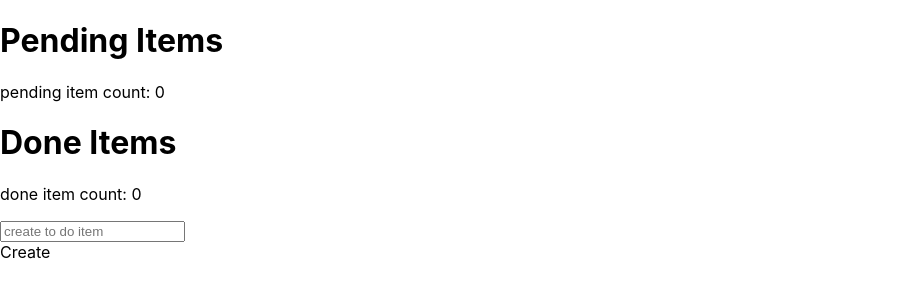
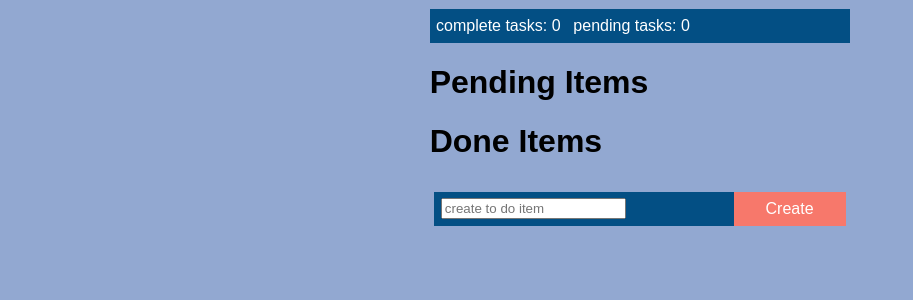
Before and after one commit to pat0026/web-app-react, a React (Create React App) app: page / in a window 1280 px wide. Shown: the top 300 px of the page, without its empty margins (0-913 px from the left). Built offline with nearby package versions, Linux system fonts and the light colour scheme; no server answers.

Commit message:
[Chapter-5] Lifting CSS into React

```diff
--- a/src/App.css
+++ b/src/App.css
@@ -1,38 +1,112 @@
-.App {
-  text-align: center;
+/* * {
+    margin: 0;
+    padding: 0;
+    box-sizing: border-box;
+} */
+
+body, .App {
+  background-color: #92a8d1;
+  font-family: Arial, Helvetica, sans-serif;
+  height: 100vh;
 }
 
-.App-logo {
-  height: 40vmin;
-  pointer-events: none;
-}
-
-@media (prefers-reduced-motion: no-preference) {
-  .App-logo {
-    animation: App-logo-spin infinite 20s linear;
+@media (max-width: 500px) {
+  .App {
+      padding: 1px;
+      display: grid;
+      grid-template-columns: 1fr;
   }
 }
 
-.App-header {
-  background-color: #282c34;
-  min-height: 100vh;
-  display: flex;
-  flex-direction: column;
-  align-items: center;
-  justify-content: center;
-  font-size: calc(10px + 2vmin);
+@media (min-width: 501px) and (max-width: 550px) {
+  .App {
+      padding: 1px;
+      display: grid;
+      grid-template-columns: 1fr 5fr 1fr;
+  }
+
+  .mainContainer {
+      grid-column-start: 2;
+  }
+}
+
+@media (min-width: 551px) and (max-width: 1000px) {
+  .App {
+      padding: 1px;
+      display: grid;
+      grid-template-columns: 1fr 3fr 1fr;
+  }
+
+  .mainContainer {
+      grid-column-start: 2;
+  }
+}
+
+@media (min-width: 1001px) {
+  .App {
+      padding: 1px;
+      display: grid;
+      grid-template-columns: 1fr 1fr 1fr;
+  }
+
+  .mainContainer {
+      grid-column-start: 2;
+  }
+}
+
+.itemContainer {
+  background: #034f84;
+  margin: 0.3rem;
+}
+
+.itemContainer:hover {
+  background: #034f99;
+}
+
+.itemContainer p {
+  color: white;
+  display: inline-block;
+  margin: 0.5rem;
+  margin-right: 0.4rem;
+  margin-left: 0.4rem;
+}
+
+.actionButton {
+  display: inline-block;
+  float: right;
+  background: #f7786b;
+  border: none;
+  padding: 0.5rem;
+  padding-left: 2rem;
+  padding-right: 2rem;
   color: white;
 }
 
-.App-link {
-  color: #61dafb;
+.actionButton:hover {
+  background: #f7686b;
+  color: black;
 }
 
-@keyframes App-logo-spin {
-  from {
-    transform: rotate(0deg);
-  }
-  to {
-    transform: rotate(360deg);
-  }
+.inputContainer {
+  background: #034f84;
+  margin: 0.3rem;
+  margin-top: 2rem;
 }
+
+.inputContainer input {
+  display: inline-block;
+  margin: 0.4rem;
+}
+
+.header {
+  background: #034f84;
+  margin-bottom: 0.3rem;
+}
+
+.header p {
+  color: white;
+  display: inline-block;
+  margin: 0.5rem;
+  margin-right: 0.4rem;
+  margin-left: 0.4rem;
+}
--- a/src/App.js
+++ b/src/App.js
@@ -2,6 +2,7 @@ import React, { Component } from 'react';
 import axios from 'axios';
 import ToDoItem from './components/ToDoItem';
 import CreateToDoItem from './components/CreateToDoItem';
+import "./App.css"
 
 class App extends Component {
   state = {
@@ -54,13 +55,17 @@ class App extends Component {
   render() {
     return (
       <div className="App">
-        <h1>Pending Items</h1>
-        <p> pending item count: {this.state.pending_items_count}</p>
-        {this.state.pending_items}
-        <h1>Done Items</h1>
-        <p>done item count: {this.state.done_items_count}</p>
-        {this.state.done_items}
-        <CreateToDoItem passBackResponse={this.handleReturnedState} />
+        <div className='mainContainer'>
+          <div className='header'>
+            <p>complete tasks: {this.state.done_items_count}</p>
+            <p> pending tasks: {this.state.pending_items_count}</p>
+          </div>
+          <h1>Pending Items</h1>
+          {this.state.pending_items}
+          <h1>Done Items</h1>
+          {this.state.done_items}
+          <CreateToDoItem passBackResponse={this.handleReturnedState} />
+        </div>
       </div>
     )
   }
--- a/src/components/CreateToDoItem.js
+++ b/src/components/CreateToDoItem.js
@@ -1,6 +1,6 @@
 import React, {Component} from "react";
-import axios from  "axios";
-
+import axios from "axios";
+import "../App.css";
 class CreateToDoItem extends Component {
     state = {
         title: ""
--- a/src/components/ToDoItem.js
+++ b/src/components/ToDoItem.js
@@ -1,5 +1,6 @@
 import React, {Component} from 'react';
 import axios from "axios";
+import '../App.css';
 
 class ToDoItem extends Component {
     state = {
@@ -37,11 +38,11 @@ class ToDoItem extends Component {
 
     render() {
         return (
-            <div>
+            <div className='itemContainer'>
                 <p>{this.state.title}</p>
-                <button onClick={this.sendRequest}>
+                <div className='actionButton' onClick={this.sendRequest}>
                                 {this.state.button}
-                </button>
+                </div>
             </div>
         )
     }
--- a/src/index.js
+++ b/src/index.js
@@ -1,6 +1,6 @@
 import React from 'react';
 import ReactDOM from 'react-dom/client';
-import './index.css';
+// import './index.css';
 import App from './App';
 import reportWebVitals from './reportWebVitals';
 
@@ -14,4 +14,4 @@ root.render(
 // If you want to start measuring performance in your app, pass a function
 // to log results (for example: reportWebVitals(console.log))
 // or send to an analytics endpoint. Learn more: https://bit.ly/CRA-vitals
-reportWebVitals();
+reportWebVitals(console.log);
```
